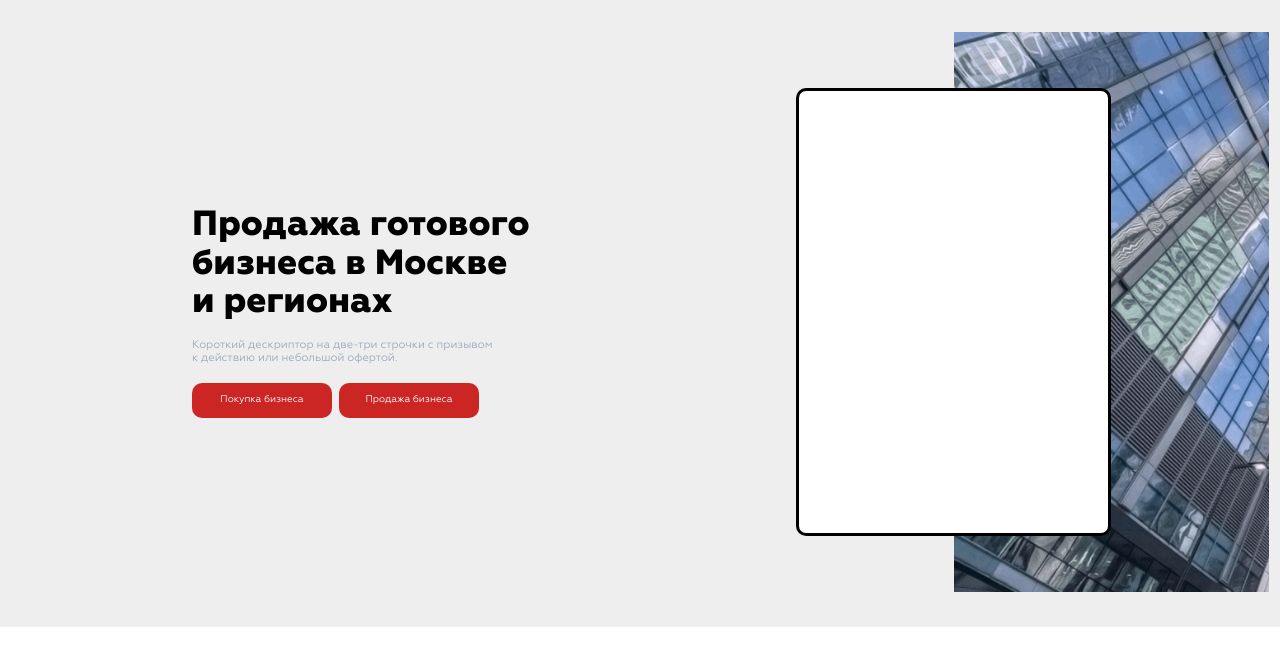
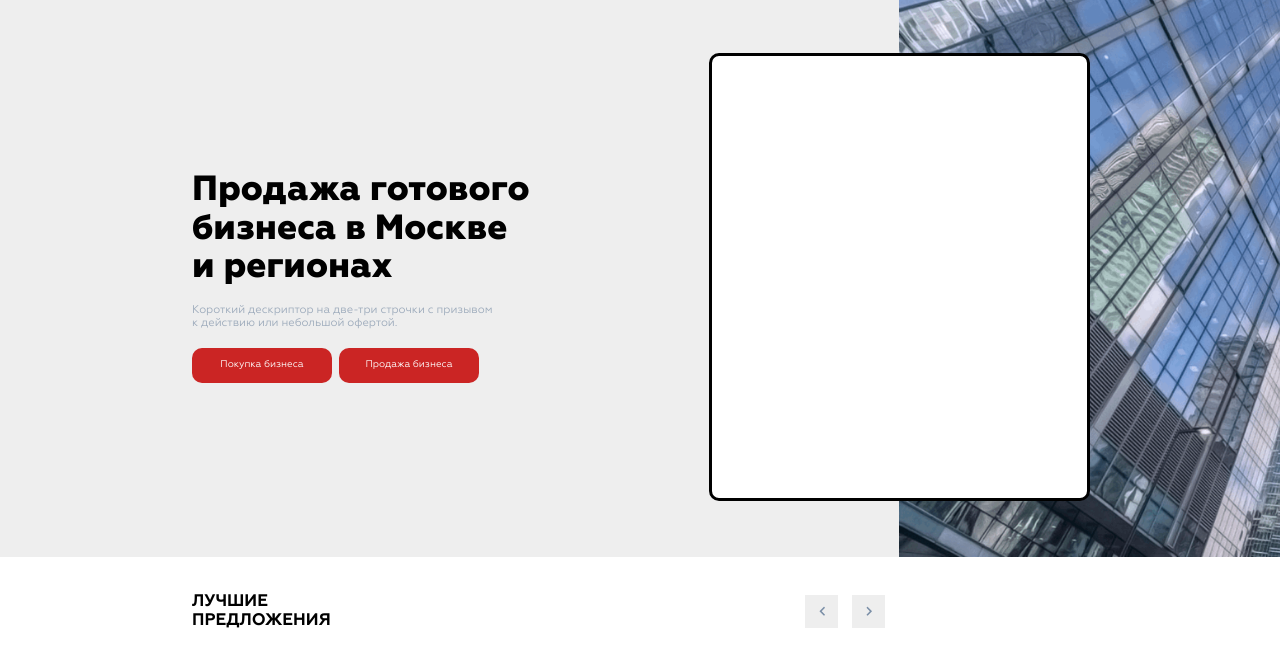
Before and after one commit to rescue88/test, a plain HTML site: page index.html in a window 1280 px wide. Shown: the part 103-752 px from the top of the page. Drawn offline with Linux system fonts and the light colour scheme.

Commit message:
fixed paddings in main block, added no-padding for some of them

```diff
--- a/index.html
+++ b/index.html
@@ -143,9 +143,9 @@
 
             </nav>
 
-            <section class="main-container_find-business">
+            <section class="main-container_find-business no-padding">
 
-                <div class="main-container_find-business_container not-centered">
+                <div class="main-container_find-business_container not-centered align-center">
                     <div class="main-container_find-business_container_info">
                         <div class="main-container_find-business_container_info_header extra-headers">
                             Продажа готового<br>
@@ -1172,8 +1172,7 @@
 
             </section>
 
-            <section class="main-container_how-works">
-
+            <section class="main-container_how-works no-padding">
                 <div class="tabs">
                     <div class="tabs_triggers centered space-between">
                         <div class="tabs_triggers_header headers">
--- a/style/scss/style.scss
+++ b/style/scss/style.scss
@@ -300,7 +300,8 @@ button {
     &_hat, &_footer {
         padding: 2rem 0;
     }
-    & > section {
+
+    & > section:not(.no-padding) {
         padding: 5rem 0;
     }
 }
@@ -363,11 +364,9 @@ button {
     &_container {
         height: 80rem;
         position: relative;
-        display: flex;
-        align-items: center;
 
         &_info {
-            flex-basis: 70%;
+            flex-basis: 65%;
             & > div:not(:last-child) {
                 margin-bottom: 2.5rem;
             }
@@ -389,7 +388,7 @@ button {
         }
 
         &_crawlers {
-            min-width: 45rem;
+            flex-basis: 35%;
             height: 100%;
             background: url(./../../img/find-business/3-background.png);
             background-size: cover;
@@ -597,6 +596,7 @@ button {
         padding: 7rem 0;
         background: $defaultBackground-color;
         &_wrapper {
+            // background: red;
             &_item {
                 display: none;
                 &--active {
@@ -623,7 +623,7 @@ button {
         &_submit {
             align-self: flex-end;
             button {
-                width: 25rem;
+                width: 100%;
             }
         }
     }
```
Also changed, not shown: style/css/style.css.
